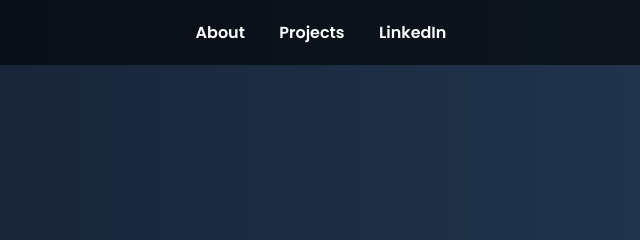
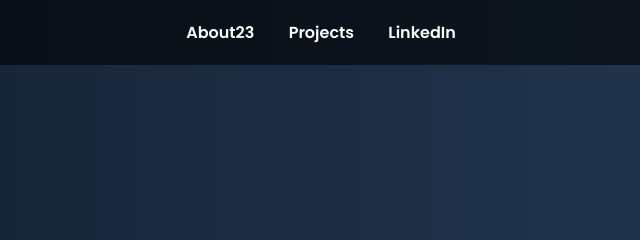
Before and after one commit to tanvi2552/gsap-landing, a plain HTML site: page index.html in a window 1280 px wide. Shown: the top 240 px of the page, 319-959 px from the left. Drawn offline with nearby package versions, Linux system fonts and the light colour scheme.

Commit message:
Final Commit

```diff
--- a/index.html
+++ b/index.html
@@ -67,7 +67,7 @@
 <body>
   <header>
     <nav>
-      <a href="#about">About</a>
+      <a href="#about">About23</a>
       <a href="#projects">Projects</a>
       <a href="https://www.linkedin.com/in/tanvi-deshmukh-150a7331b" target="_blank">LinkedIn</a>
     </nav>
```
